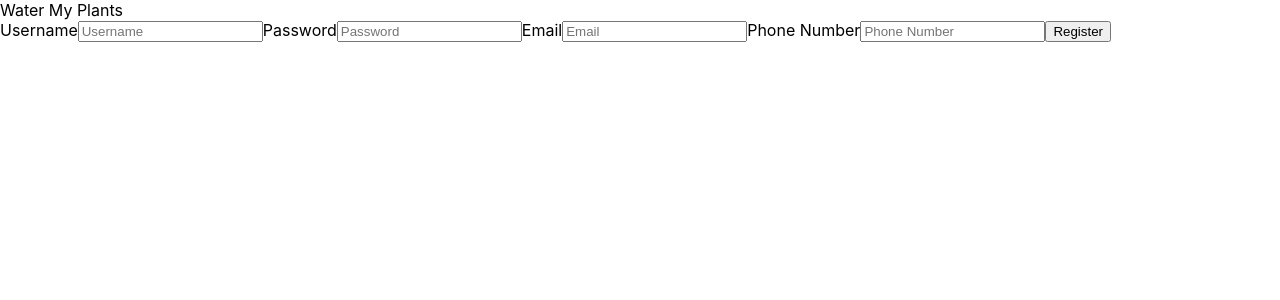
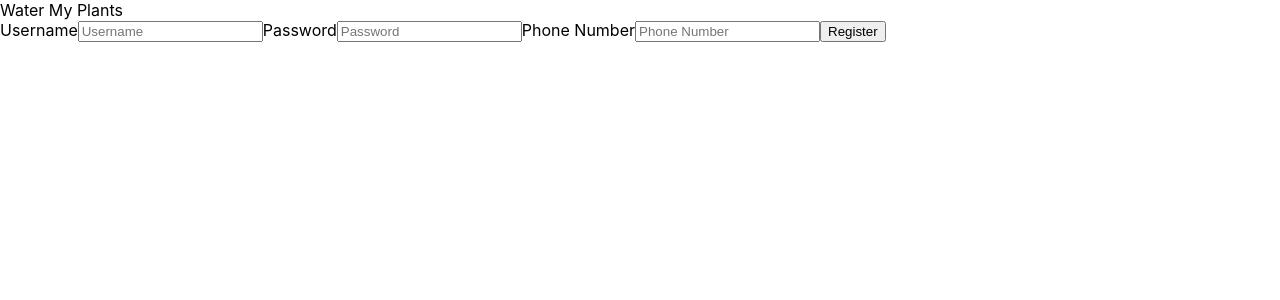
Before and after one commit to water-my-plants-tt-43/water-my-plants, a React (Create React App) app in the folder client/: page /RegisterForm in a window 1280 px wide. Shown: the top 300 px of the page. Built offline with nearby package versions, Linux system fonts and the light colour scheme; a web font is replaced by a local one.

Commit message:
removed email from registration form

```diff
--- a/client/src/components/RegisterForm.js
+++ b/client/src/components/RegisterForm.js
@@ -1,71 +1,71 @@
-import React, { useState } from 'react'
-import {useHistory} from 'react-router-dom'
-import axios from 'axios'
-import registerFormSchema from '../validation/RegisterFormSchema'
-import * as yup from 'yup'
-
+import React, { useState } from "react";
+import { useHistory } from "react-router-dom";
+import axios from "axios";
+import registerFormSchema from "../validation/RegisterFormSchema";
+import * as yup from "yup";
 
 const initialFormValues = {
-    username:'',
-    password:'',
-    email:'',
-    number:'',
-  }
+  username: "",
+  password: "",
+  // email: "",
+  phone: "",
+};
 const initialFormErrors = {
-    username:'',
-    password:'',
-    email:'',
-    number:'',
-  }
-
+  username: "",
+  password: "",
+  // email: "",
+  phone: "",
+};
 
 export default function RegisterForm(props) {
-    const history = useHistory()
+  const history = useHistory();
 
   const [formValues, setFormValues] = useState(initialFormValues);
-    const [formErrors, setFormErrors] = useState(initialFormErrors)
+  const [formErrors, setFormErrors] = useState(initialFormErrors);
 
   const updateForm = (name, value) => {
     yup
       .reach(registerFormSchema, name)
       .validate(value)
       .then(() => {
-          setFormErrors({...formErrors, [name]: '',
-          });
+        setFormErrors({ ...formErrors, [name]: "" });
       })
       .catch((err) => {
-          setFormErrors({...formErrors, [name]: err.errors[0]})
+        setFormErrors({ ...formErrors, [name]: err.errors[0] });
+      });
+    setFormValues({
+      ...formValues,
+      [name]: value,
+    });
+  };
+
+  const onChange = (evt) => {
+    // console.log(evt.target);
+    const { name, value } = evt.target;
+    updateForm(name, value);
+  };
+
+  const onSubmit = (e) => {
+    e.preventDefault();
+    axios
+      .post(
+        "https://water-my-plants-tt43.herokuapp.com/api/auth/register",
+        formValues
+      )
+      .then((res) => {
+        console.log(res);
+        history.push("/login");
       })
-      setFormValues({
-        ...formValues, [name]: value
-        })
-      }
-
-    const onChange = evt => {
-        console.log(evt.target)
-        const {name, value} = evt.target
-        updateForm(name, value)
-    }
-
-    const onSubmit = (e)=>{
-        e.preventDefault();
-        axios.post('https://water-my-plants-tt43.herokuapp.com/api/auth/register', formValues)
-            .then(res => {
-                //console.log(res)
-                history.push('/login')
-
-
-            })
-            .catch(err=> console.log(err))
-        setFormValues(initialFormValues)
-    }
+      .catch((err) => console.log(err.response));
+    setFormValues(initialFormValues);
+  };
 
   return (
-        <form onSubmit = {onSubmit}>
+    <form onSubmit={onSubmit}>
       <div className='errors'>
         <div>{formErrors.username}</div>
         <div>{formErrors.password}</div>
-                <div>{formErrors.email}</div>
+        {/* <div>{formErrors.email}</div> */}
         <div>{formErrors.number}</div>
       </div>
 
@@ -91,7 +91,7 @@ export default function RegisterForm(props) {
         />
       </label>
 
-            <label>
+      {/* <label>
         Email
         <input
           name='email'
@@ -100,19 +100,19 @@ export default function RegisterForm(props) {
           onChange={onChange}
           placeholder='Email'
         />
-            </label>
+      </label> */}
 
       <label>
         Phone Number
         <input
-                    name='number'
+          name='phone'
           type='tel'
-                    value={formValues.number}
+          value={formValues.phone}
           onChange={onChange}
           placeholder='Phone Number'
         />
       </label>
       <button>Register</button>
     </form>
-    )
+  );
 }
--- a/client/src/validation/RegisterFormSchema.js
+++ b/client/src/validation/RegisterFormSchema.js
@@ -1,24 +1,16 @@
-import * as yup from 'yup'
+import * as yup from "yup";
 
 const registerFormSchema = yup.object().shape({
-    username: yup
-    .string()
-    .required('username is Required'),
+  username: yup.string().required("username is Required"),
 
-    password: yup
+  password: yup
     .string()
     .min(6, "Must be at least 6 characters")
-    .required('Password is required'),
+    .required("Password is required"),
 
-    email: yup
-    .string()
-    .email()
-    .required('Email is required'),
+  email: yup.string().email().required("Email is required"),
 
-    number: yup
-    .number()
-    .min(10, 'Must be 10 numbers long')
-    .max(10)
-})
+  phone: yup.number().min(10, "Must be 10 numbers long").max(10),
+});
 
-export default registerFormSchema
+export default registerFormSchema;
```
Lines whose indentation alone changed are shown as unchanged.
